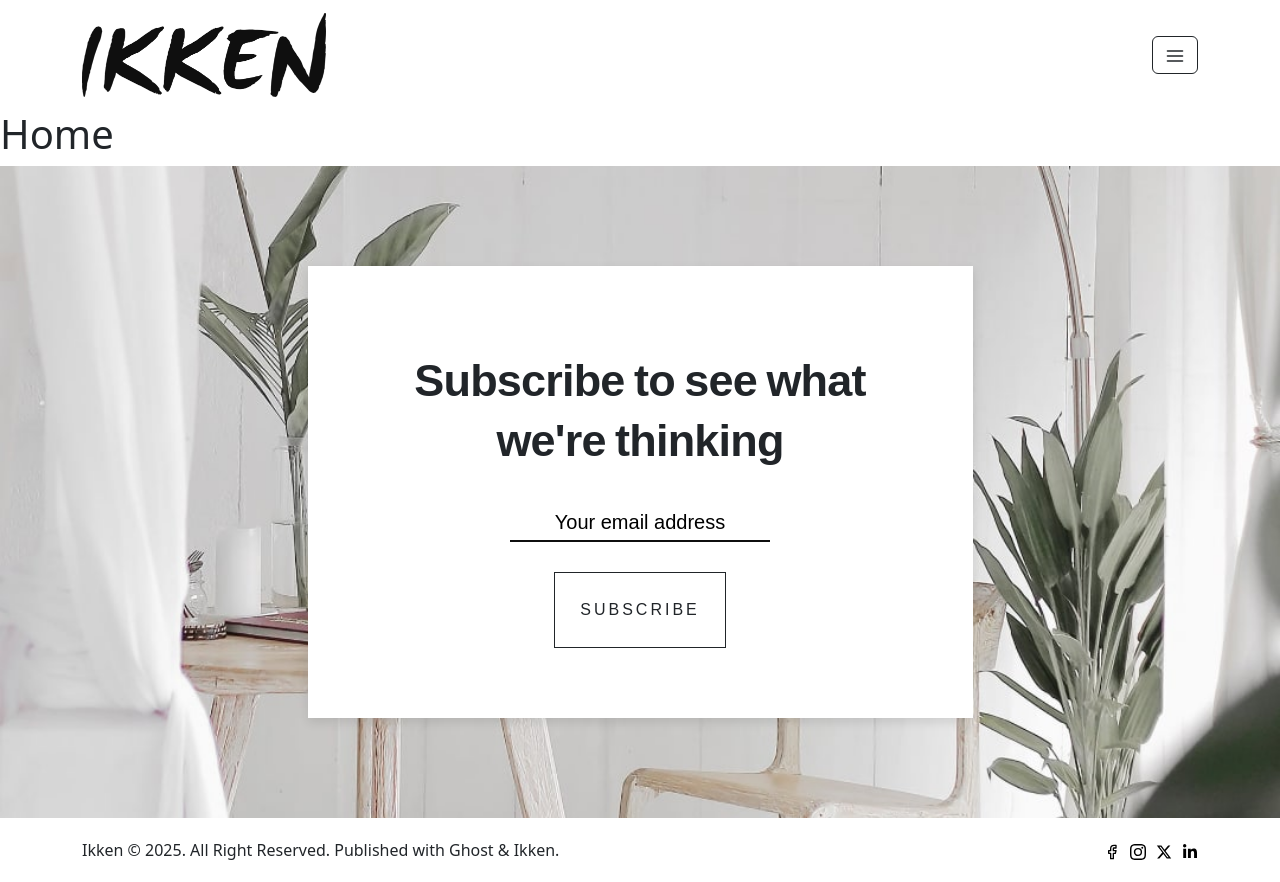
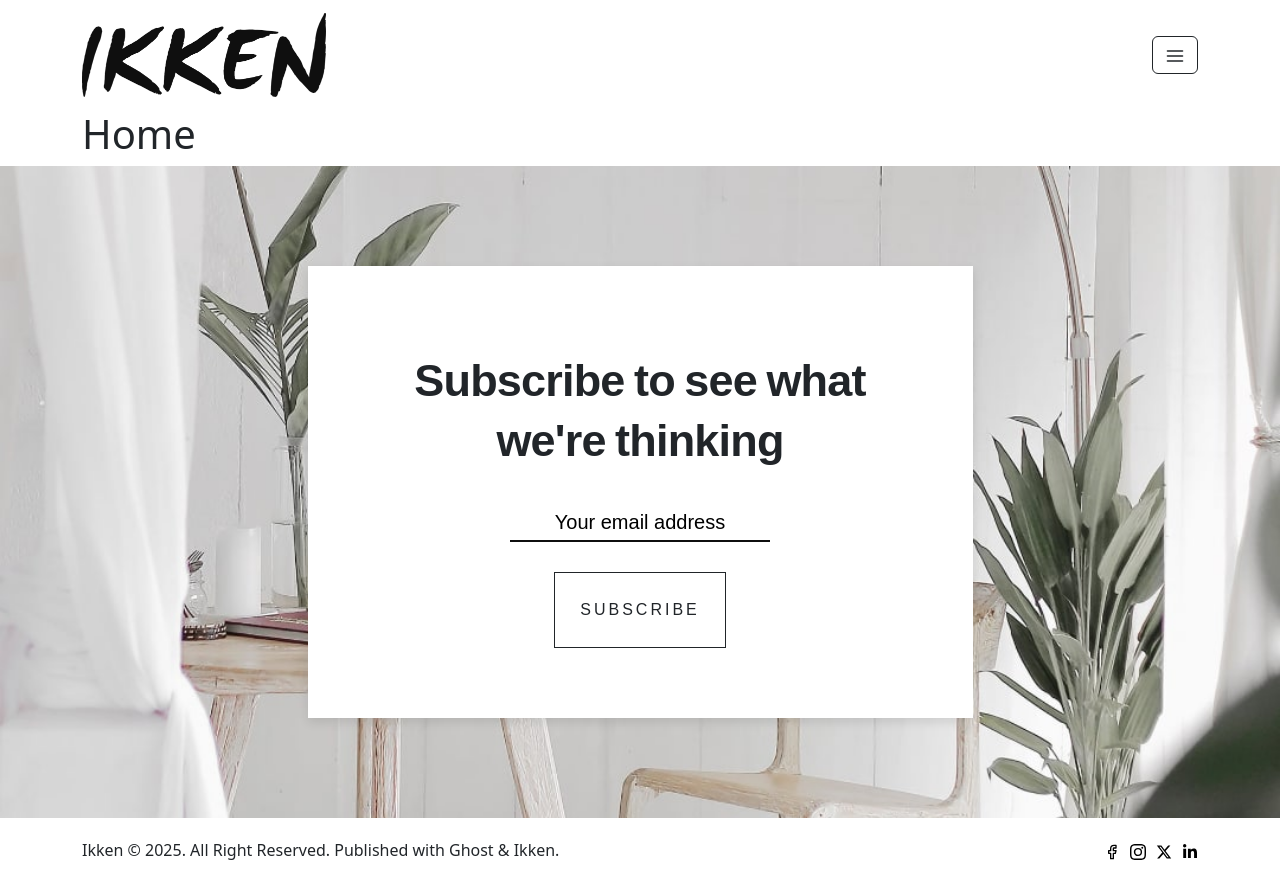
Before and after one commit to nikhil7476/ikken, a Next.js app: page / in a window 1280 px wide. Built offline with nearby package versions, Linux system fonts and the light colour scheme.

Commit message:
modified:   src/pages/index.js

```diff
--- a/src/pages/index.js
+++ b/src/pages/index.js
@@ -1,5 +1,6 @@
 import Head from "next/head";
 import styles from "@/styles/Home.module.css";
+import { Container, Row, Col } from "react-bootstrap";
 
 export default function Home() {
   return (
@@ -11,7 +12,15 @@ export default function Home() {
         <link rel="icon" href="/favicon.ico" />
       </Head>
       <div className={styles.main}>
-        <h1>Home</h1>
+        <section>
+          <Container>
+            <Row>
+              <Col>
+                <h1>Home</h1>
+              </Col>
+            </Row>
+          </Container>
+        </section>
       </div>
     </>
   );
```
